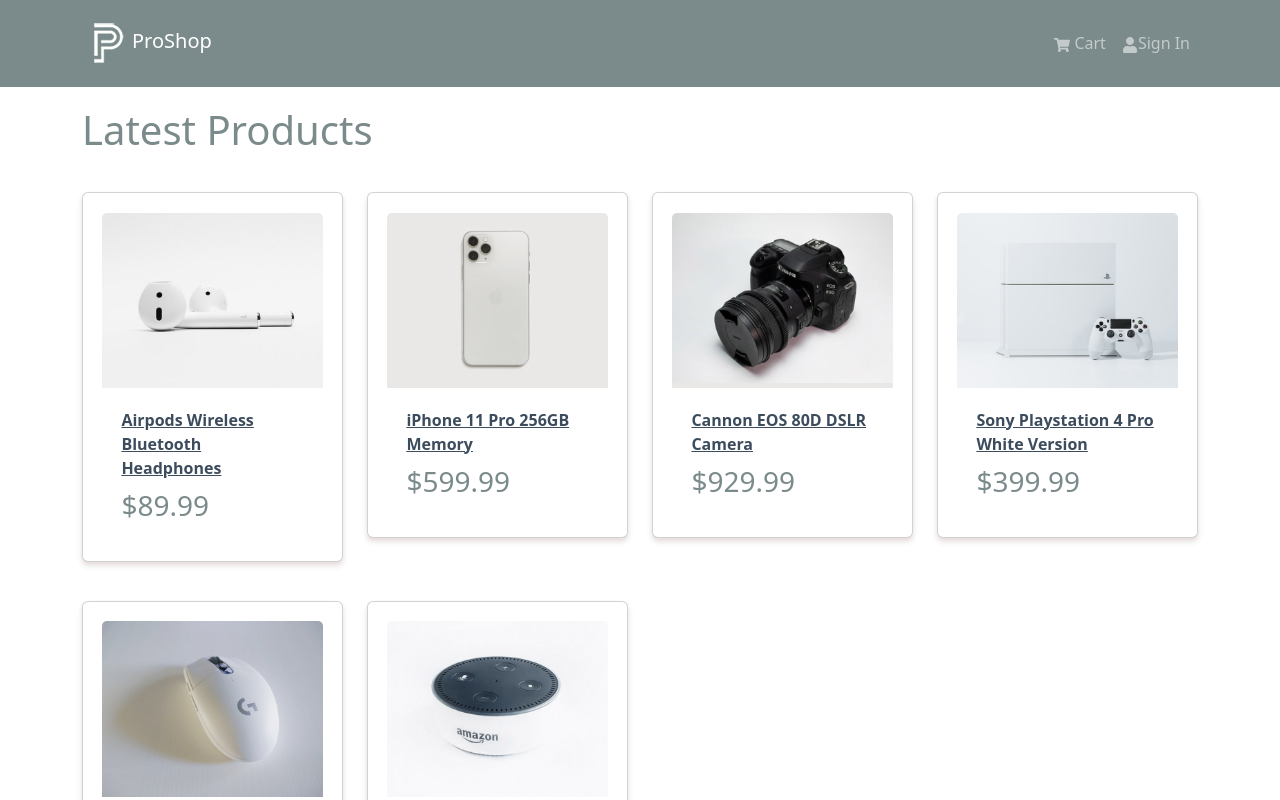
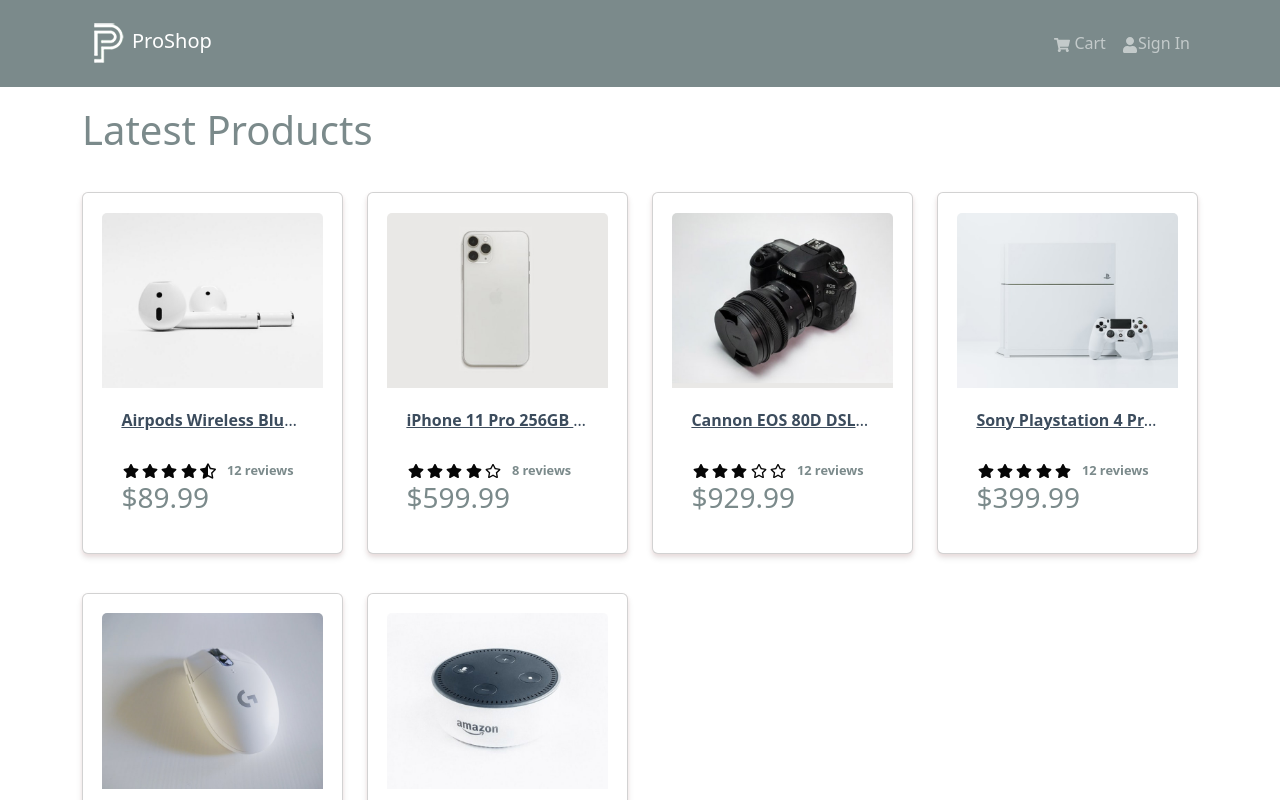
Before and after one commit to JoudyAli/proshop-v2, a React (Create React App) app in the folder frontend/: page / in a window 1280 px wide. Shown: the top 800 px of the page. Built offline with nearby package versions, Linux system fonts and the light colour scheme.

Commit message:
Rating Component

```diff
--- a/frontend/src/assets/styles/index.css
+++ b/frontend/src/assets/styles/index.css
@@ -7,7 +7,7 @@
 }
 
 .rating svg {
-  color: #f8e825;
+  color: #060606;
 }
 
 .rating-text {
--- a/frontend/src/components/Product.jsx
+++ b/frontend/src/components/Product.jsx
@@ -1,25 +1,31 @@
 import {Card} from "react-bootstrap";
 import {Link} from "react-router-dom";
+import Rating from "./Rating";
+
 const Product = ({product}) =>{
   return (
     <Card className="my-3 p-3 rounded">
-       <Link to={'/product/${product._id}'}>
+       <Link to={`/product/${product._id}`}>
         <Card.Img src={product.image} variant="top" />
        </Link>
 
         <Card.Body>
          <Link to={`/product/${product._id}`}>
-            <Card.Title as="div">
+            <Card.Title as="div" className="product-title"  >
                 <strong>{product.name}</strong>
             </Card.Title>
          </Link>
+            <Card.Text as="div">
+                <Rating value={product.rating} text={`${product.numReviews} reviews`} />
+            </Card.Text>
+
             <Card.Text as="h3">
                 ${product.price}
             </Card.Text>
         </Card.Body>
 
     </Card>
-  )
-}
+  );
+};
 
 export default Product
--- /dev/null
+++ b/frontend/src/components/Rating.jsx
@@ -0,0 +1,27 @@
+import { FaStar,FaStarHalfAlt,FaRegStar } from "react-icons/fa";
+
+const Rating = ({value,text}) => {
+  return (
+    <div className="rating">
+    <span>
+        {value >= 1 ? <FaStar /> : value >= 0.5 ? <FaStarHalfAlt /> : <FaRegStar />}
+     </span>
+    <span>
+        {value >= 2 ? <FaStar /> : value >= 1.5 ? <FaStarHalfAlt /> : <FaRegStar />}
+     </span>
+    <span>
+        {value >= 3 ? <FaStar /> : value >= 2.5 ? <FaStarHalfAlt /> : <FaRegStar />}
+     </span>
+    <span>
+        {value >= 4 ? <FaStar /> : value >= 3.5 ? <FaStarHalfAlt /> : <FaRegStar />}
+        </span>
+    <span>
+        {value >= 5 ? <FaStar /> : value >= 4.5 ?  <FaStarHalfAlt /> : <FaRegStar />}
+     </span>
+    <span className="rating-text">{text && text}</span>
+
+    </div>
+  )
+}
+
+export default Rating
```
